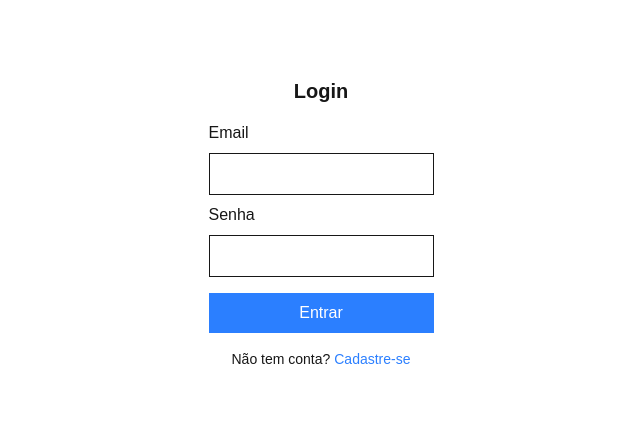
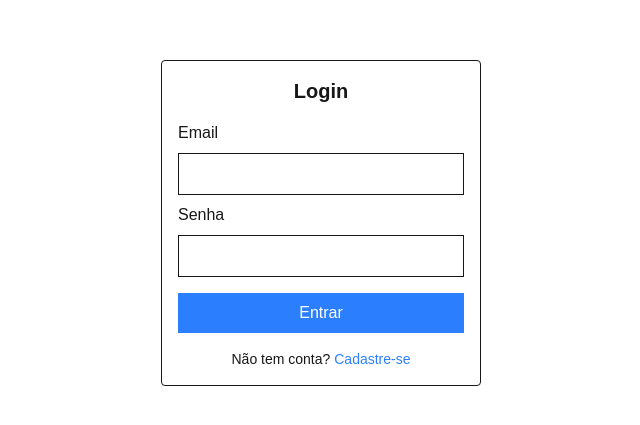
Before and after one commit to igorOliveira-dev/masimaker, a Next.js app: page /auth/login in a window 1280 px wide. Shown: the part 177-602 px from the top of the page, without its empty margins (319-959 px from the left). Built offline with nearby package versions, Linux system fonts and the light colour scheme; no server answers.

Commit message:
feat(auth): adiciona fallback nos forumlários

```diff
--- /dev/null
+++ b/app/auth/components/AuthCard.tsx
@@ -0,0 +1,3 @@
+export function AuthCard({ children }: { children: React.ReactNode }) {
+  return <div className="p-4 border rounded mx-2 max-w-xs w-full">{children}</div>;
+}
--- /dev/null
+++ b/app/auth/components/SubmitButton.tsx
@@ -0,0 +1,17 @@
+"use client";
+
+import { useFormStatus } from "react-dom";
+
+export function SubmitButton({ children }: { children: React.ReactNode }) {
+  const { pending } = useFormStatus();
+
+  return (
+    <button
+      type="submit"
+      disabled={pending}
+      className="bg-blue-500 text-white p-2 mt-2 disabled:opacity-50 disabled:cursor-not-allowed"
+    >
+      {pending ? "Carregando..." : children}
+    </button>
+  );
+}
--- a/app/auth/login/page.tsx
+++ b/app/auth/login/page.tsx
@@ -1,33 +1,36 @@
 import Link from "next/link";
 import { login } from "../actions";
+import { SubmitButton } from "../components/SubmitButton";
+import { AuthCard } from "../components/AuthCard";
 
-export default async function LoginPage({ searchParams }: { searchParams: Promise<{ error?: string }> }) {
+export default async function LoginPage({ searchParams }: { searchParams: Promise<{ error?: string; message?: string }> }) {
   const params = await searchParams;
 
   return (
     <div className="flex min-h-screen flex-col items-center justify-center">
-      <h1 className="text-xl font-bold">Login</h1>
+      <AuthCard>
+        <h1 className="text-xl font-bold text-center">Login</h1>
 
-      {params.error && <p className="text-red-500 text-sm mt-2">{params.error}</p>}
-
-      <form className="flex flex-col gap-2 mt-4 max-w-xs">
+        <form action={login} className="flex flex-col gap-2 w-full mt-4">
           <label htmlFor="email">Email</label>
           <input id="email" name="email" type="email" required className="border p-2" />
 
           <label htmlFor="password">Senha</label>
           <input id="password" name="password" type="password" required className="border p-2" />
 
-        <button formAction={login} className="bg-blue-500 text-white p-2 mt-2">
-          Entrar
-        </button>
+          {params.message && <p className="text-green-600 text-sm mt-2">{params.message}</p>}
+          {params.error && <p className="text-red-500 text-sm mt-2">{params.error}</p>}
+
+          <SubmitButton>Entrar</SubmitButton>
         </form>
 
-      <p className="mt-4 text-sm">
+        <p className="mt-4 text-sm text-center">
           Não tem conta?{" "}
           <Link href="/auth/register" className="text-blue-500 hover:underline">
             Cadastre-se
           </Link>
         </p>
+      </AuthCard>
     </div>
   );
 }
--- a/app/auth/register/page.tsx
+++ b/app/auth/register/page.tsx
@@ -1,33 +1,35 @@
 import Link from "next/link";
 import { signup } from "../actions";
+import { SubmitButton } from "../components/SubmitButton";
+import { AuthCard } from "../components/AuthCard";
 
 export default async function RegisterPage({ searchParams }: { searchParams: Promise<{ error?: string }> }) {
   const params = await searchParams;
 
   return (
     <div className="flex min-h-screen flex-col items-center justify-center">
-      <h1 className="text-xl font-bold">Criar conta</h1>
+      <AuthCard>
+        <h1 className="text-xl font-bold text-center">Criar conta</h1>
 
-      {params.error && <p className="text-red-500 text-sm mt-2">{params.error}</p>}
-
-      <form className="flex flex-col gap-2 mt-4 max-w-xs">
+        <form action={signup} className="flex flex-col gap-2 mt-4 max-w-xs">
           <label htmlFor="email">Email</label>
           <input id="email" name="email" type="email" required className="border p-2" />
 
           <label htmlFor="password">Senha</label>
           <input id="password" name="password" type="password" required className="border p-2" />
 
-        <button formAction={signup} className="bg-blue-500 text-white p-2 mt-2">
-          Cadastrar
-        </button>
+          {params.error && <p className="text-red-500 text-sm mt-2">{params.error}</p>}
+
+          <SubmitButton>Cadastrar</SubmitButton>
         </form>
 
-      <p className="mt-4 text-sm">
+        <p className="mt-4 text-sm text-center">
           Já tem conta?{" "}
           <Link href="/auth/login" className="text-blue-500 hover:underline">
             Fazer login
           </Link>
         </p>
+      </AuthCard>
     </div>
   );
 }
```
Lines whose indentation alone changed are shown as unchanged.
